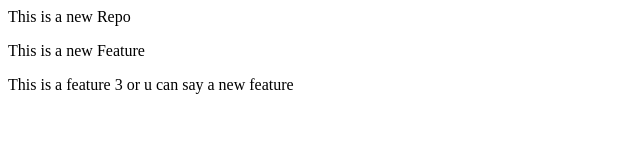
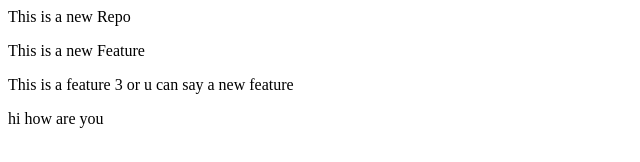
Before and after one commit to ImAtharva2045/localrepo, a plain HTML site: page index.html in a window 1280 px wide. Shown: the whole page, without its empty margins (0-640 px from the left). Drawn offline with Linux system fonts and the light colour scheme.

Commit message:
greetings

```diff
--- a/index.html
+++ b/index.html
@@ -2,3 +2,6 @@
 <p>This is a new Feature</p>
 
 <p>This is a feature 3 or u can say a new feature</p>
+
+
+<p>hi how are you</p>
```
